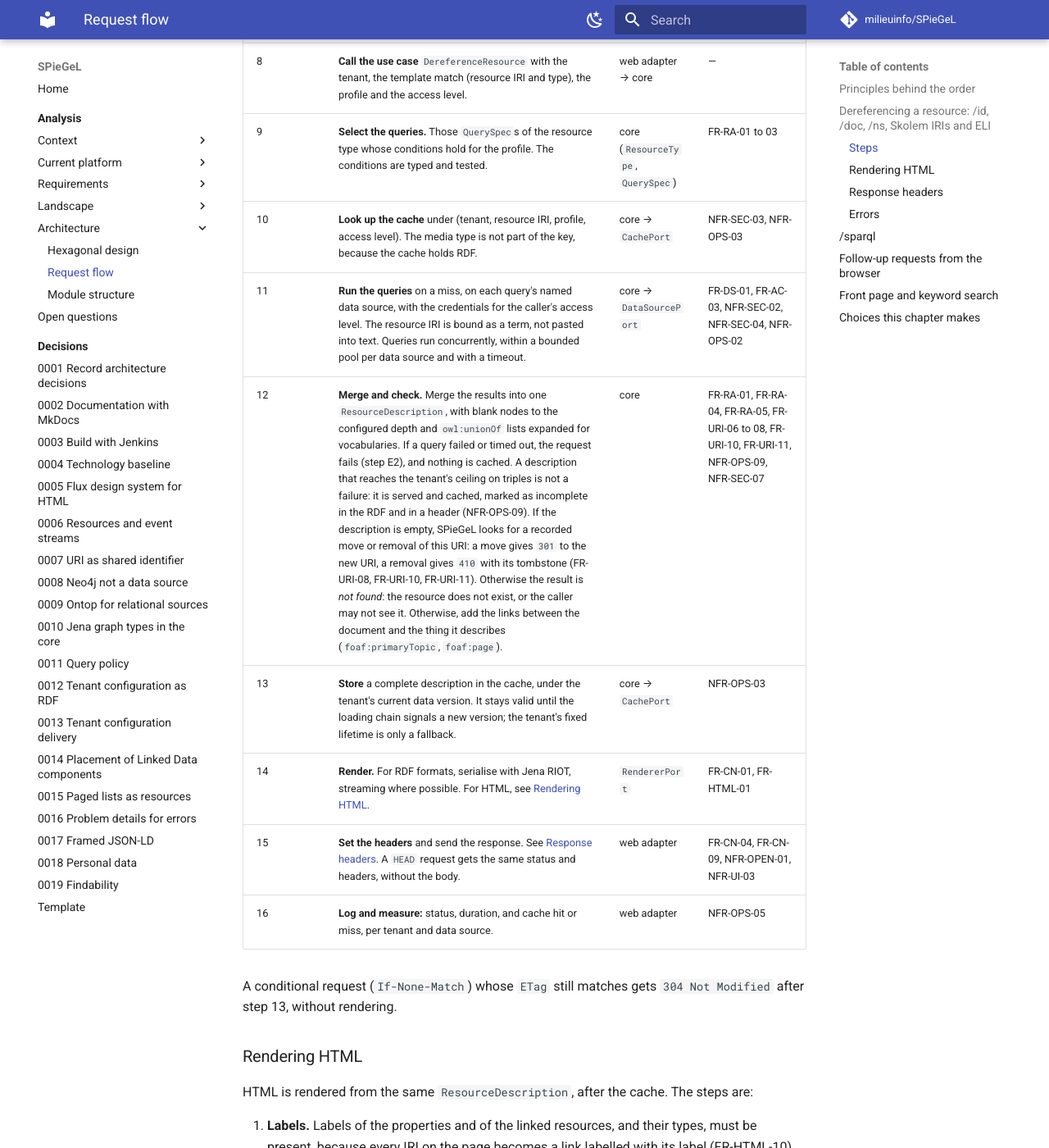
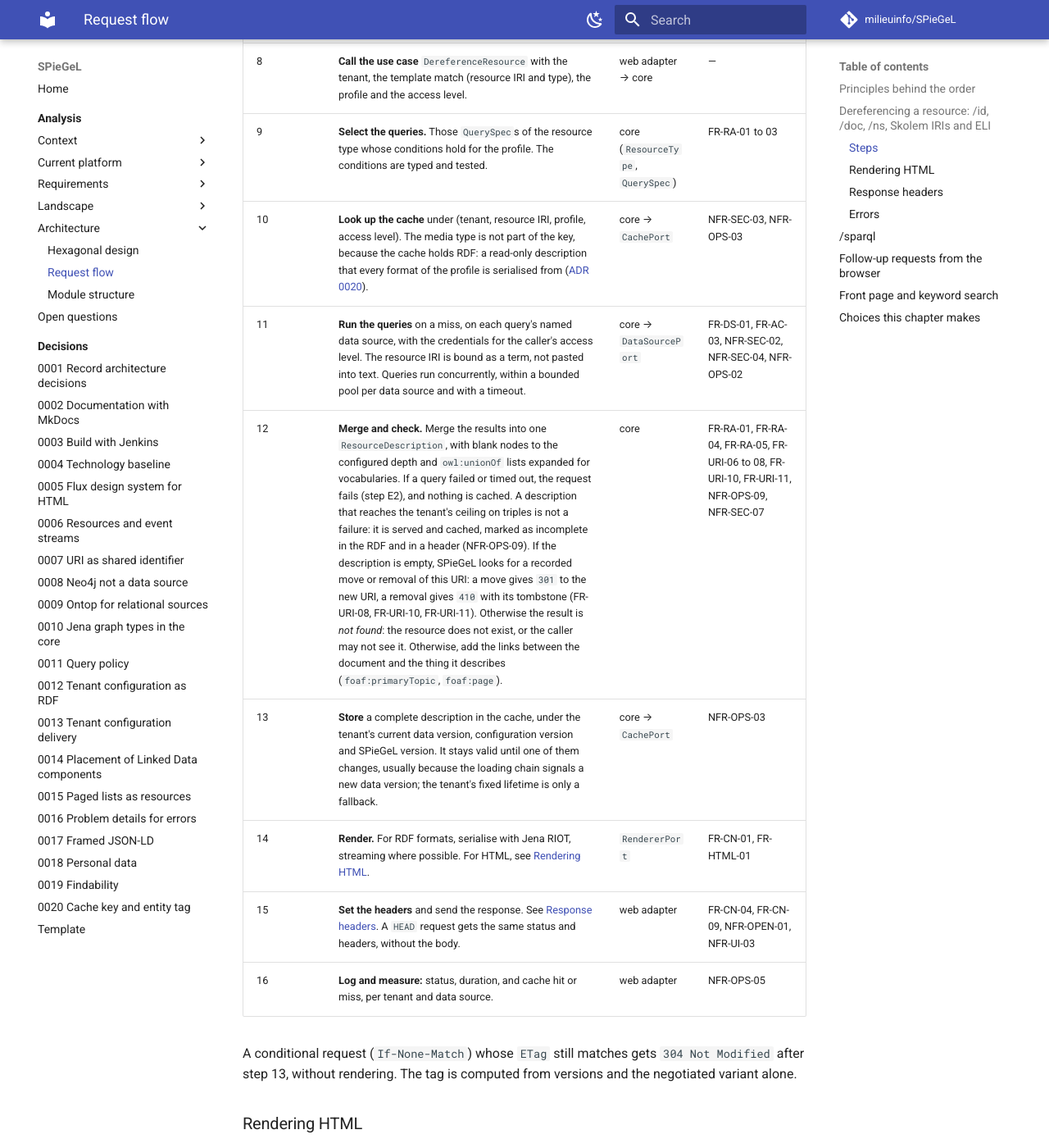
Before and after one commit to milieuinfo/SPieGeL, an MkDocs documentation site: the page built from docs/analysis/05-architecture/request-flow.md, in a window 1280 px wide and 1400 px high, scrolled down 2693 px. Shown: the whole window at 82% size. Built offline with MkDocs 1.6.1 and Material for MkDocs 9.7.7, drawn with Linux system fonts in a browser that asks for light colours; comment, search, counter and statistics services are not loaded; some of the changed text lies outside the part shown.

Commit message:
Record the cache key and entity tag in ADR 0020
A cached description serves every format of its profile, so the media
type stays out of the cache key. A response also depends on the tenant's
configuration and on SPieGeL itself, not only on the data: after a
rollout without new data, a tag of the data version alone would answer
304 with outdated content.

- ADR 0020: the cache holds a read-only description, keyed by tenant,
  IRI, profile and access level, and bound to the data, configuration
  and SPieGeL versions; the ETag is a weak hash of these versions and
  the variant; no cache of serialised bytes until measurements ask for
  one
- request-flow.md: steps 10 and 13 and the ETag header follow the ADR;
  the cache key is no longer an open choice of the chapter
- NFR-OPS-03: the data version is part of the ETag, not the whole tag

Co-Authored-By: Claude Opus 5.5 <noreply@anthropic.com>

```diff
--- a/docs/analysis/05-architecture/request-flow.md
+++ b/docs/analysis/05-architecture/request-flow.md
@@ -69,15 +69,15 @@ sequenceDiagram
 | 7a | **Choose the language** for HTML: `?lang=`, then `Accept-Language`, then the tenant's default, among the languages the tenant offers. It affects rendering only, not the queries or the cache. | web adapter | FR-HTML-12 |
 | 8 | **Call the use case** `DereferenceResource` with the tenant, the template match (resource IRI and type), the profile and the access level. | web adapter → core | — |
 | 9 | **Select the queries.** Those `QuerySpec`s of the resource type whose conditions hold for the profile. The conditions are typed and tested. | core (`ResourceType`, `QuerySpec`) | FR-RA-01 to 03 |
-| 10 | **Look up the cache** under (tenant, resource IRI, profile, access level). The media type is not part of the key, because the cache holds RDF. | core → `CachePort` | NFR-SEC-03, NFR-OPS-03 |
+| 10 | **Look up the cache** under (tenant, resource IRI, profile, access level). The media type is not part of the key, because the cache holds RDF: a read-only description that every format of the profile is serialised from ([ADR 0020](../../adr/0020-cache-key-and-entity-tag.md)). | core → `CachePort` | NFR-SEC-03, NFR-OPS-03 |
 | 11 | **Run the queries** on a miss, on each query's named data source, with the credentials for the caller's access level. The resource IRI is bound as a term, not pasted into text. Queries run concurrently, within a bounded pool per data source and with a timeout. | core → `DataSourcePort` | FR-DS-01, FR-AC-03, NFR-SEC-02, NFR-SEC-04, NFR-OPS-02 |
 | 12 | **Merge and check.** Merge the results into one `ResourceDescription`, with blank nodes to the configured depth and `owl:unionOf` lists expanded for vocabularies. If a query failed or timed out, the request fails (step E2), and nothing is cached. A description that reaches the tenant's ceiling on triples is not a failure: it is served and cached, marked as incomplete in the RDF and in a header (NFR-OPS-09). If the description is empty, SPieGeL looks for a recorded move or removal of this URI: a move gives `301` to the new URI, a removal gives `410` with its tombstone (FR-URI-08, FR-URI-10, FR-URI-11). Otherwise the result is *not found*: the resource does not exist, or the caller may not see it. Otherwise, add the links between the document and the thing it describes (`foaf:primaryTopic`, `foaf:page`). | core | FR-RA-01, FR-RA-04, FR-RA-05, FR-URI-06 to 08, FR-URI-10, FR-URI-11, NFR-OPS-09, NFR-SEC-07 |
-| 13 | **Store** a complete description in the cache, under the tenant's current data version. It stays valid until the loading chain signals a new version; the tenant's fixed lifetime is only a fallback. | core → `CachePort` | NFR-OPS-03 |
+| 13 | **Store** a complete description in the cache, under the tenant's current data version, configuration version and SPieGeL version. It stays valid until one of them changes, usually because the loading chain signals a new data version; the tenant's fixed lifetime is only a fallback. | core → `CachePort` | NFR-OPS-03 |
 | 14 | **Render.** For RDF formats, serialise with Jena RIOT, streaming where possible. For HTML, see [Rendering HTML](#rendering-html). | `RendererPort` | FR-CN-01, FR-HTML-01 |
 | 15 | **Set the headers** and send the response. See [Response headers](#response-headers). A `HEAD` request gets the same status and headers, without the body. | web adapter | FR-CN-04, FR-CN-09, NFR-OPEN-01, NFR-UI-03 |
 | 16 | **Log and measure:** status, duration, and cache hit or miss, per tenant and data source. | web adapter | NFR-OPS-05 |
 
-A conditional request (`If-None-Match`) whose `ETag` still matches gets `304 Not Modified` after step 13, without rendering.
+A conditional request (`If-None-Match`) whose `ETag` still matches gets `304 Not Modified` after step 13, without rendering. The tag is computed from versions and the negotiated variant alone.
 
 ### Rendering HTML
 
@@ -98,7 +98,7 @@ HTML is rendered from the same `ResourceDescription`, after the cache. The steps
 | `Vary` | when the format, profile or language was negotiated from headers | `Accept`, `Accept-Profile`, `Accept-Language` (HTML, when no `?lang=` is given) and, in phase 2, `Authorization`. Omitted for a suffix or `_format`, whose URL already fixes the format | FR-CN-06, NFR-SEC-03 |
 | `Content-Location` | when negotiated | the format-specific URL, for example `/doc/x.ttl` | FR-CN-02, FR-CN-07 |
 | `Link` | always | `rel="alternate"` per format and profile; `rel="profile"` for the profile used | FR-CN-03, FR-CN-04 |
-| `ETag`, `Cache-Control` | `200` and `304` | the tenant's data version, combined with the variant (media type, profile, language); `Cache-Control` follows the fixed lifetime only as a fallback. `private` for non-public access levels; for public responses a short `max-age` of minutes, then revalidation | NFR-OPS-03, NFR-SEC-03, NFR-PRIV-03 |
+| `ETag`, `Cache-Control` | `200` and `304` a weak tag (`W/"…"`): a short hash of the tenant's data version, its configuration version, the SPieGeL version and the variant (media type, profile, language), so that a rollout without new data still changes it ([ADR 0020](../../adr/0020-cache-key-and-entity-tag.md)); `Cache-Control` follows the fixed lifetime only as a fallback. `private` for non-public access levels; for public responses a short `max-age` of minutes, then revalidation | NFR-OPS-03, NFR-SEC-03, NFR-PRIV-03 |
 | `Access-Control-Allow-Origin` | public responses | `*`. Credentialed requests follow normal CORS rules | NFR-OPEN-01 |
 | `Content-Security-Policy` | HTML | as strict as Flux allows | NFR-UI-03 |
 | `X-Robots-Tag` | responses to authenticated callers | `noindex` | FR-HTML-16 |
--- a/mkdocs.yml
+++ b/mkdocs.yml
@@ -110,4 +110,5 @@ nav:
       - 0017 Framed JSON-LD: adr/0017-framed-json-ld-with-a-frozen-context.md
       - 0018 Personal data: adr/0018-personal-data-in-requests-and-caches.md
       - 0019 Findability: adr/0019-findability.md
+      - 0020 Cache key and entity tag: adr/0020-cache-key-and-entity-tag.md
       - Template: adr/template.md
```
Also changed, not shown: other parts of docs/analysis/05-architecture/request-flow.md (+0 -1 lines), docs/adr/0020-cache-key-and-entity-tag.md (added, +39 -0 lines), docs/adr/README.md (+1 -0 lines), docs/analysis/03-requirements/non-functional.md (+1 -1 lines).
